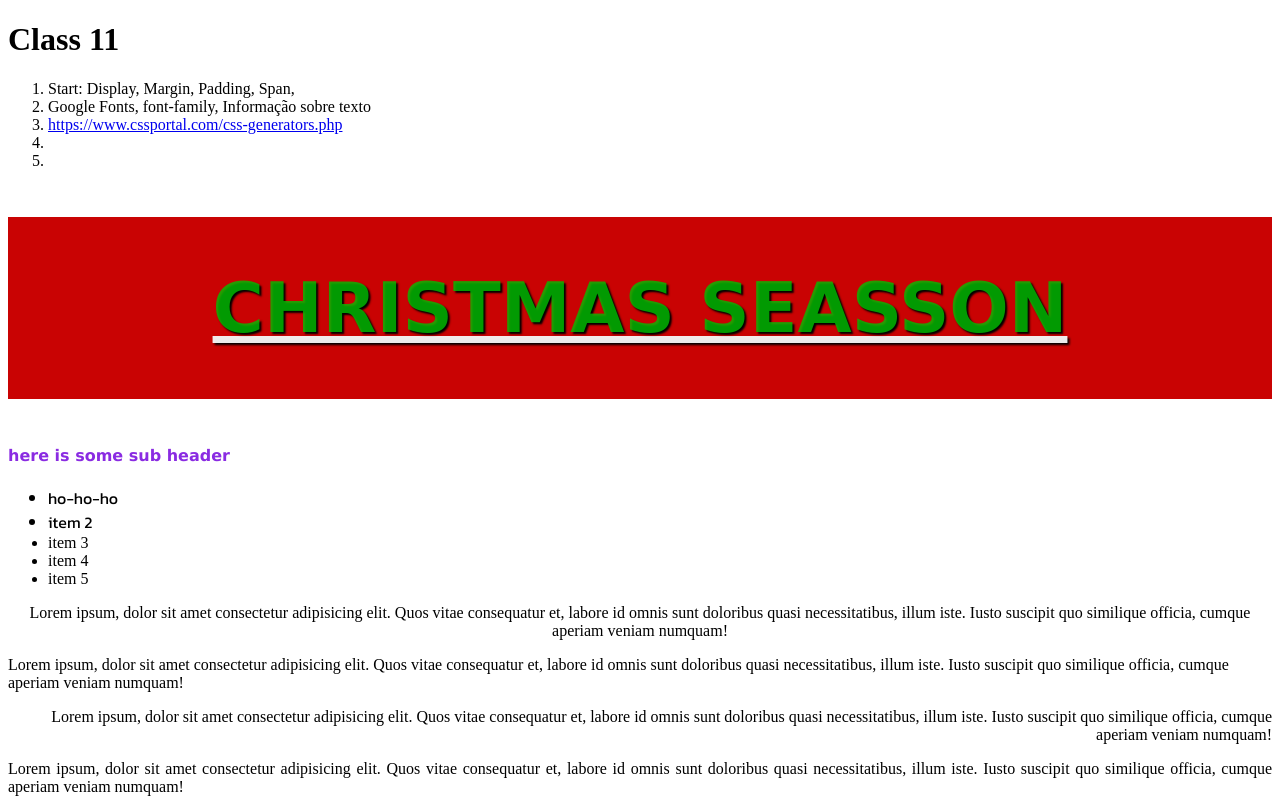
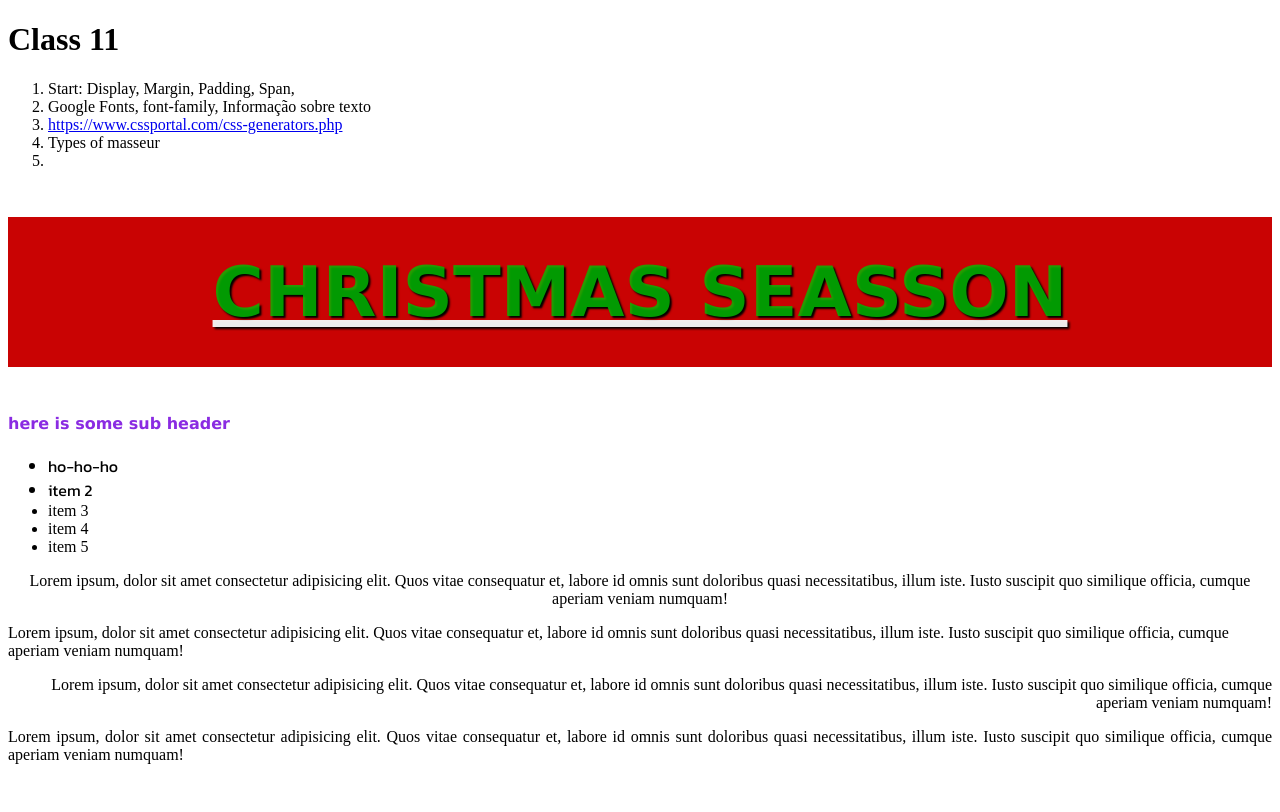
Before and after one commit to vitorreisler/Aula-11-font, a plain HTML site: page index.html in a window 1280 px wide. Drawn offline with Linux system fonts and the light colour scheme; a web font is replaced by a local one.

Commit message:
Fix h1 css

```diff
--- a/index.html
+++ b/index.html
@@ -16,7 +16,7 @@
             <a href="https://www.cssportal.com/css-generators.php">https://www.cssportal.com/css-generators.php
             </a>
         </li>
-        <li> </li>
+        <li> Types of masseur  </li>
         <li> </li>
     </ol>
 
--- a/style.css
+++ b/style.css
@@ -5,7 +5,8 @@
 
 div.header h1 {
     text-align: center;
-    padding: 50px;
+    line-height: 150px;
+    //padding: 50px;
     background-color: rgb(201, 3, 3);
     color: rgba(2, 194, 2, 0.795);
     text-decoration: underline rgba(245, 245, 245, 0.966);
```
